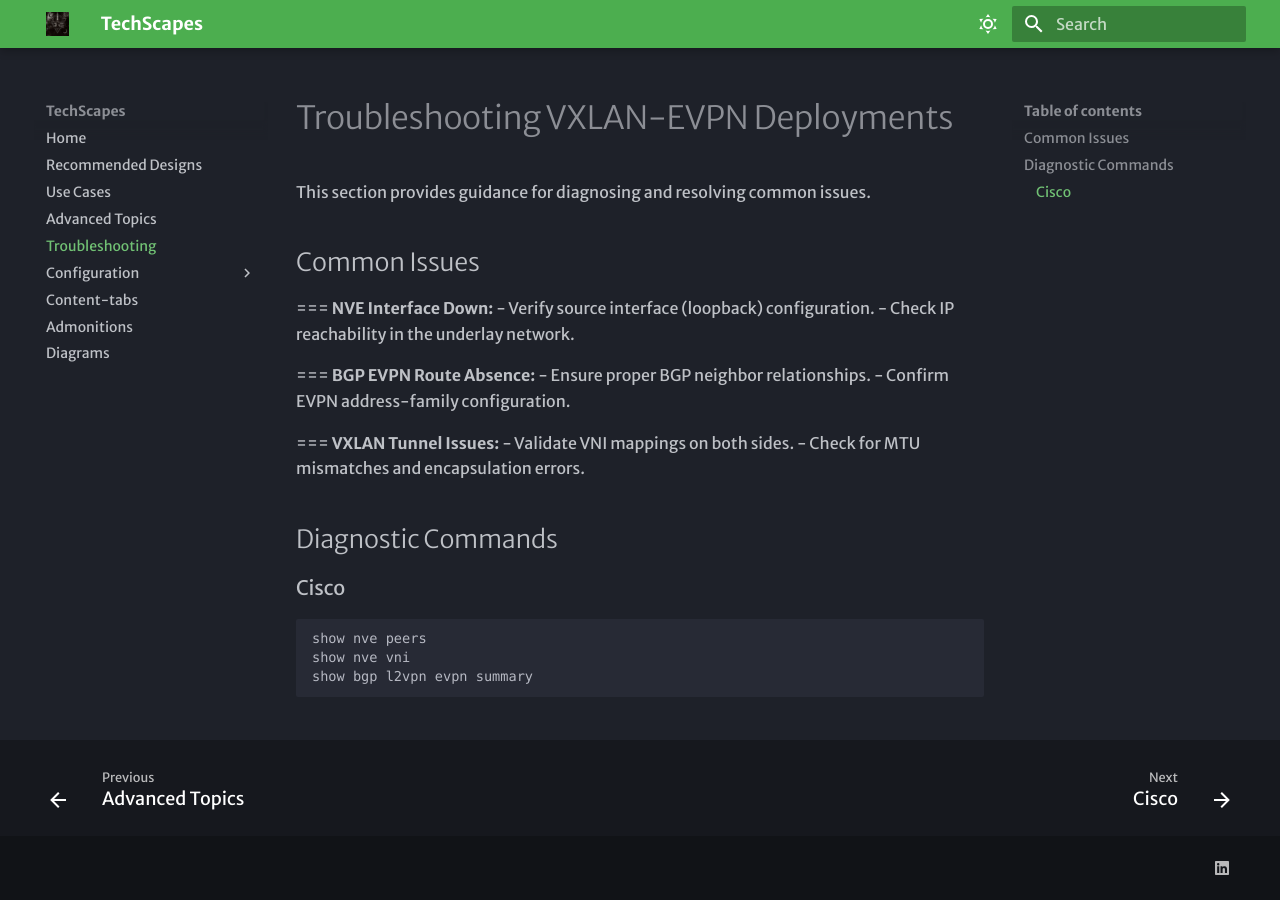
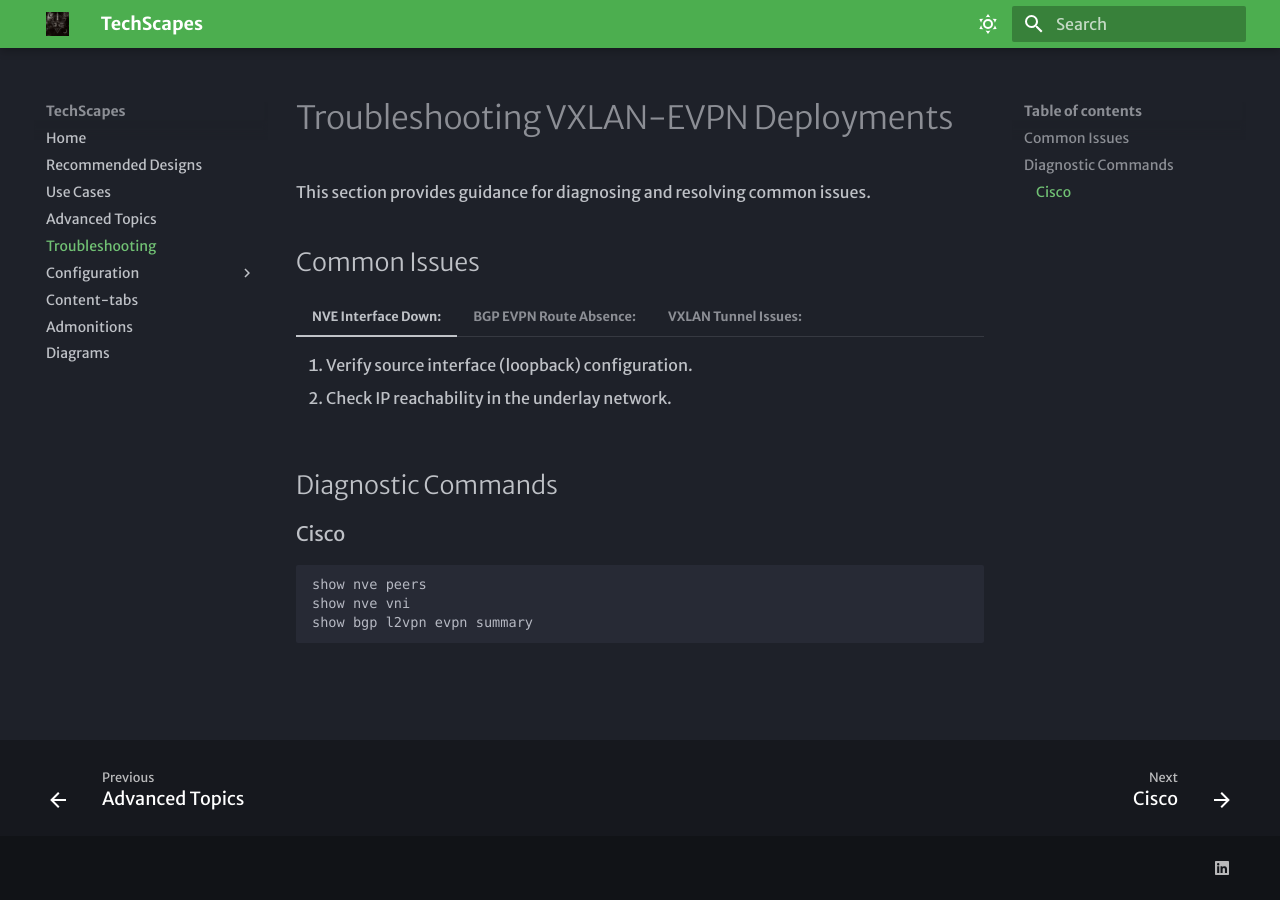
Before and after one commit to wulfitect/mkdocs-site, an MkDocs documentation site: the page built from docs/troubleshooting.md, in a window 1280 px wide. Built offline with MkDocs 1.6.1 and Material for MkDocs 9.7.7, drawn with Linux system fonts in a browser that asks for light colours; some web fonts are replaced; some of the changed lines change nothing that is shown.

Commit message:
Troubleshooting Contenttabs

```diff
--- a/docs/troubleshooting.md
+++ b/docs/troubleshooting.md
@@ -4,17 +4,17 @@ This section provides guidance for diagnosing and resolving common issues.
 
 ## Common Issues
 
-=== **NVE Interface Down:**
-  - Verify source interface (loopback) configuration.
-  - Check IP reachability in the underlay network.
+=== "**NVE Interface Down:**"
+    1. Verify source interface (loopback) configuration.
+    2. Check IP reachability in the underlay network.
 
-=== **BGP EVPN Route Absence:**
-  - Ensure proper BGP neighbor relationships.
-  - Confirm EVPN address-family configuration.
+=== "**BGP EVPN Route Absence:**"
+    1. Ensure proper BGP neighbor relationships.
+    2. Confirm EVPN address-family configuration.
 
-=== **VXLAN Tunnel Issues:**
-  - Validate VNI mappings on both sides.
-  - Check for MTU mismatches and encapsulation errors.
+=== "**VXLAN Tunnel Issues:**"
+    1. Validate VNI mappings on both sides.
+    2. Check for MTU mismatches and encapsulation errors.
 
 ## Diagnostic Commands
 
```
